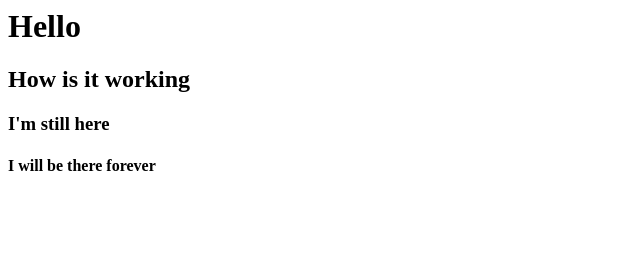
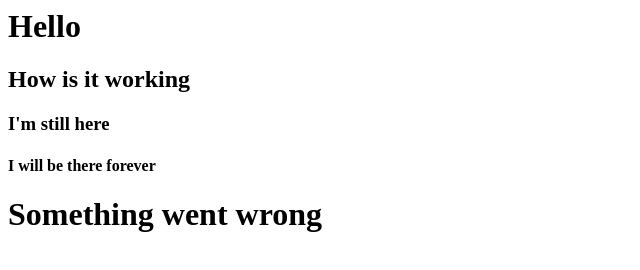
Before and after one commit to Kargobob/continuous-integration, a plain HTML site: page index.html in a window 1280 px wide. Shown: the whole page, without its empty margins (0-640 px from the left). Drawn offline with Linux system fonts and the light colour scheme.

Commit message:
Should work this time

```diff
--- a/index.html
+++ b/index.html
@@ -5,5 +5,6 @@
 <h2> How is it working </h2>
 <h3> I'm still here </h3>
 <h4> I will be there forever </h4>
+<h1> Something went wrong </h1>
 </body>
 </html>
```
